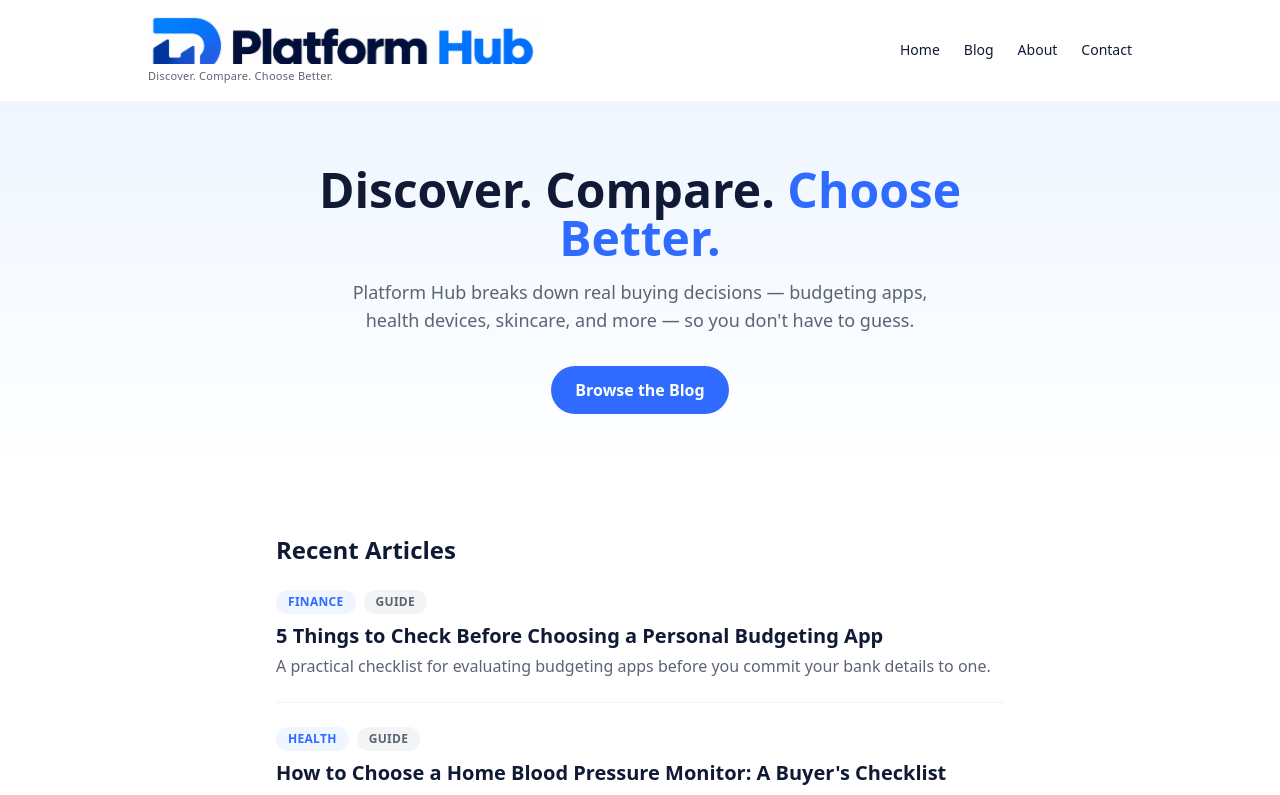
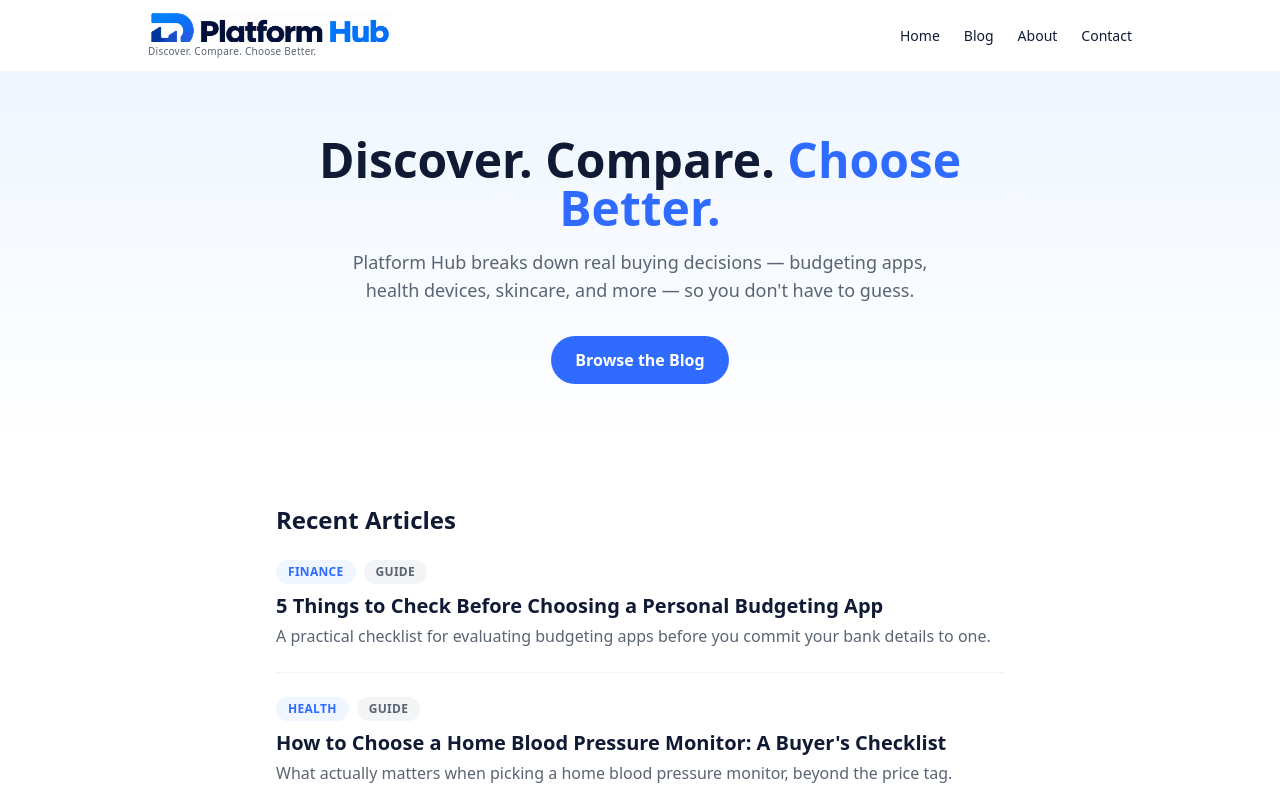
Before and after one commit to platformaffiliatehub/platformaffiliatehub.github.io, a Next.js app: page / in a window 1280 px wide. Shown: the top 795 px of the page. Built offline with nearby package versions, Linux system fonts and the light colour scheme.

Commit message:
Shrink header logo/tagline back to compact header height

```diff
--- a/components/Header.tsx
+++ b/components/Header.tsx
@@ -11,7 +11,7 @@ const NAV_LINKS = [
 export function Header() {
   return (
     <header className="border-b border-gray-100 bg-white">
-      <div className="mx-auto flex max-w-5xl flex-wrap items-center justify-between gap-4 px-5 py-4">
+      <div className="mx-auto flex max-w-5xl flex-wrap items-center justify-between gap-4 px-5 py-3">
         <Link href="/" className="flex flex-col justify-center">
           <Image
             src="/logo-wordmark.png"
@@ -19,9 +19,9 @@ export function Header() {
             width={1705}
             height={210}
             priority
-            style={{ height: "48px", width: "auto" }}
+            style={{ height: "30px", width: "auto" }}
           />
-          <span className="mt-1 text-[11px] font-medium tracking-wide text-brand-gray">
+          <span className="mt-0.5 text-[10px] font-medium tracking-wide text-brand-gray">
             Discover. Compare. Choose Better.
           </span>
         </Link>
```
